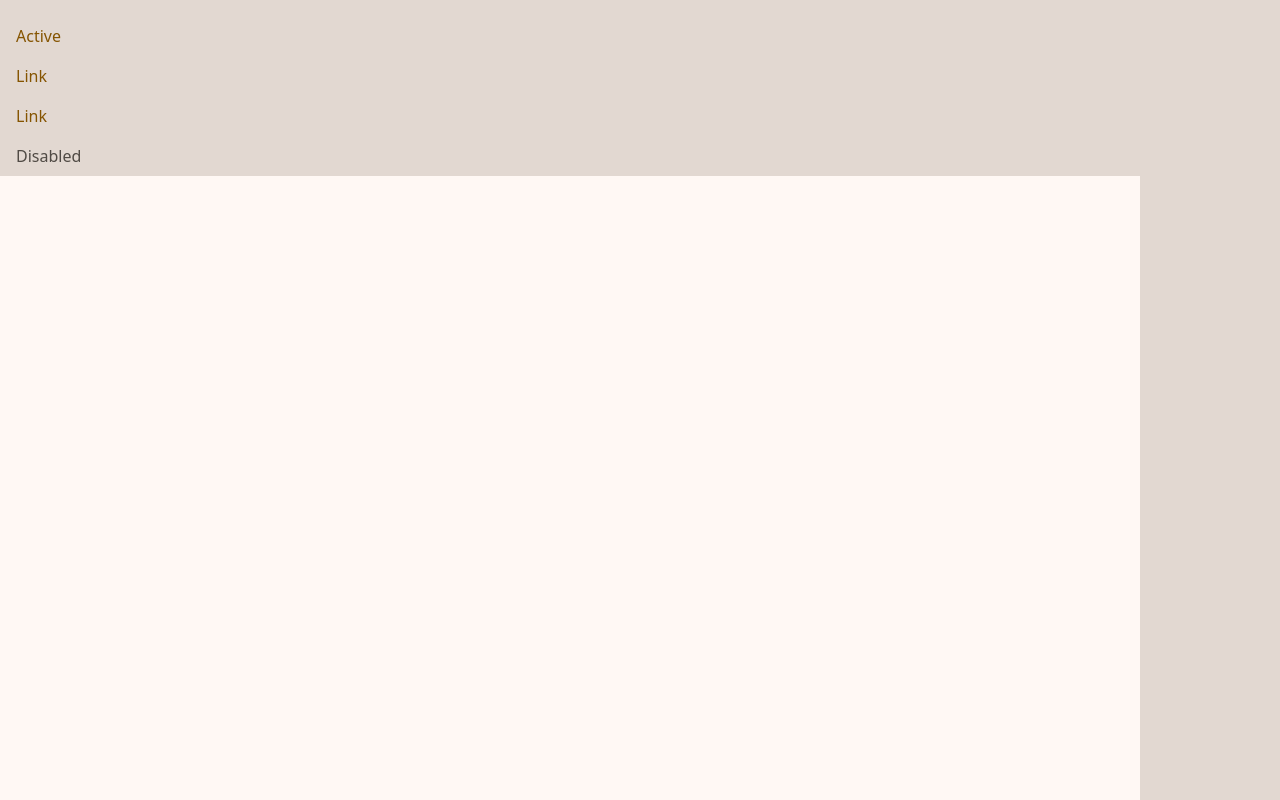
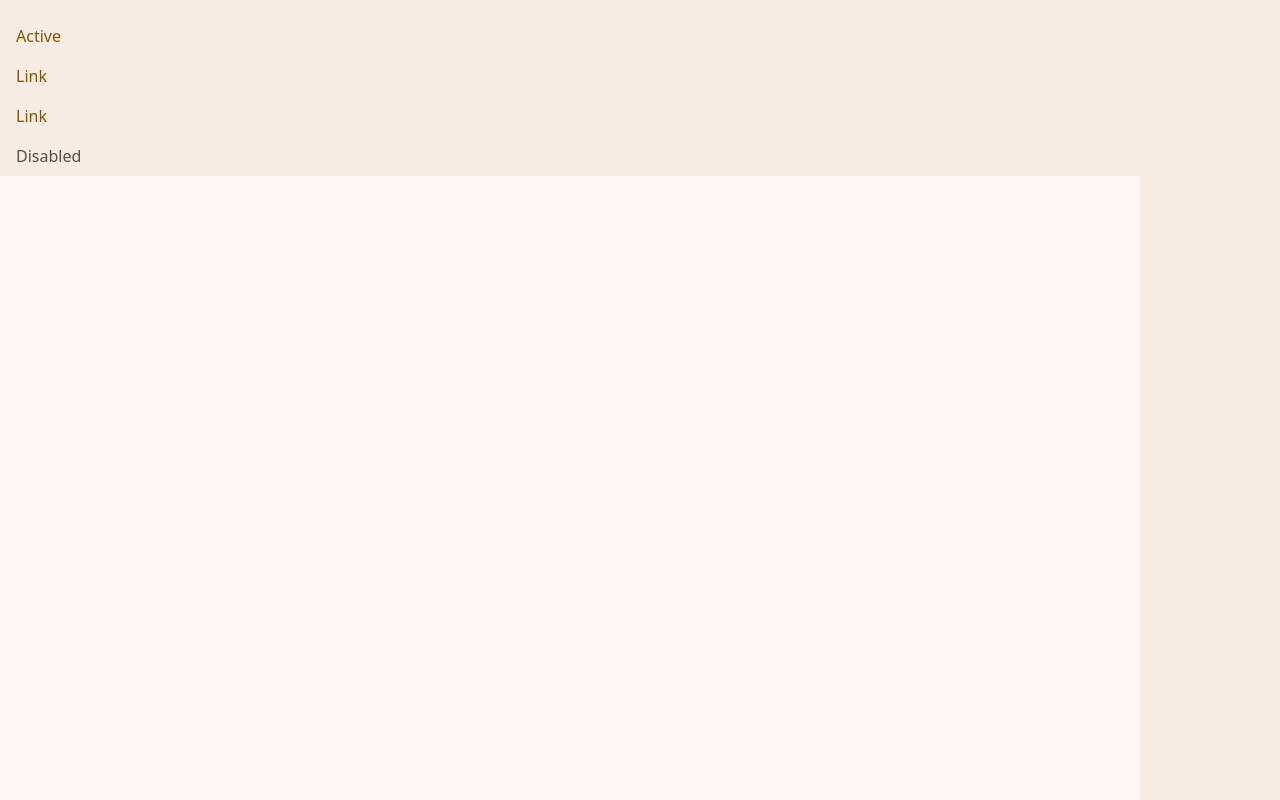
Before and after one commit to mtch99/app-builder, a Next.js app in the folder web/: page / in a window 1280 px wide. Shown: the top 800 px of the page. Built offline with nearby package versions, Linux system fonts and the light colour scheme.

Commit message:
feat: md3 build time plugin

```diff
--- a/web/next.config.js
+++ b/web/next.config.js
@@ -12,7 +12,7 @@ const nextConfig = {
       ...config,
       plugins: [
         ...config.plugins,
-        new ConsoleLogOnBuildWebpackPlugin('emptyPath')
+        new ConsoleLogOnBuildWebpackPlugin()
       ]
     }
     // console.log(config)
--- a/web/src/styles/globals.scss
+++ b/web/src/styles/globals.scss
@@ -1,5 +1 @@
-$primary: #ff4136;
-$danger: #ff4136;
-$body-bg: white;
-$primary-border-subtle: red;
-@import "./md3-theme-builder.scss";
+@import "./md3-bootstrap.theme.scss";
--- /dev/null
+++ b/web/src/styles/md3-bootstrap.theme.scss
@@ -0,0 +1,5 @@
+$primary: #855400;
+$body-bg: #F6ECE4;
+$body-color: #1F1B16;
+$border-color: #D4C4B5;
+@import "~bootstrap/scss/bootstrap";
--- a/web/src/styles/md3-theme-builder.scss
+++ /dev/null
@@ -1,5 +0,0 @@
-$primary: #855400; // primary
-$body-bg: #e2d8d1; // surfaceContainer
-$body-color: #1f1b16; // onSurface
-$border-color:#d4c4b5; // outline variant
-@import "~bootstrap/scss/bootstrap";
--- a/web/src/styles/theme.json
+++ b/web/src/styles/theme.json
@@ -55,314 +55,6 @@
       "surfaceContainerLowest": "#FFFFFF",
       "surfaceBright": "#FFF8F4",
       "surfaceDim": "#E2D8D1"
-    },
-    "dark": {
-      "primary": "#FFB95C",
-      "onPrimary": "#462A00",
-      "primaryContainer": "#653E00",
-      "onPrimaryContainer": "#FFDDB7",
-      "primaryFixed": "#FFDDB7",
-      "onPrimaryFixed": "#2A1700",
-      "primaryFixedDim": "#FFB95C",
-      "onPrimaryFixedVariant": "#653E00",
-      "secondary": "#DFC2A2",
-      "onSecondary": "#3F2D17",
-      "secondaryContainer": "#57432B",
-      "onSecondaryContainer": "#FCDEBC",
-      "secondaryFixed": "#FCDEBC",
-      "onSecondaryFixed": "#281805",
-      "secondaryFixedDim": "#DFC2A2",
-      "onSecondaryFixedVariant": "#57432B",
-      "tertiary": "#BACD9F",
-      "onTertiary": "#263514",
-      "tertiaryContainer": "#3C4C28",
-      "onTertiaryContainer": "#D6E9B9",
-      "tertiaryFixed": "#D6E9B9",
-      "onTertiaryFixed": "#121F03",
-      "tertiaryFixedDim": "#BACD9F",
-      "onTertiaryFixedVariant": "#3C4C28",
-      "error": "#FFB4AB",
-      "onError": "#690005",
-      "errorContainer": "#93000A",
-      "onErrorContainer": "#FFDAD6",
-      "outline": "#9C8E80",
-      "background": "#1F1B16",
-      "onBackground": "#EBE1D9",
-      "surface": "#17130E",
-      "onSurface": "#CEC5BD",
-      "surfaceVariant": "#504539",
-      "onSurfaceVariant": "#D4C4B5",
-      "inverseSurface": "#EBE1D9",
-      "inverseOnSurface": "#1F1B16",
-      "inversePrimary": "#855400",
-      "shadow": "#000000",
-      "surfaceTint": "#FFB95C",
-      "outlineVariant": "#504539",
-      "scrim": "#000000",
-      "surfaceContainerHighest": "#39342F",
-      "surfaceContainerHigh": "#2E2924",
-      "surfaceContainer": "#231F1A",
-      "surfaceContainerLow": "#1F1B16",
-      "surfaceContainerLowest": "#110E09",
-      "surfaceBright": "#3E3833",
-      "surfaceDim": "#17130E"
     }
-  },
-  "palettes": {
-    "primary": {
-      "0": "#000000",
-      "5": "#1C0E00",
-      "10": "#2A1700",
-      "20": "#462A00",
-      "25": "#553400",
-      "30": "#653E00",
-      "35": "#744900",
-      "40": "#855400",
-      "50": "#A66A00",
-      "60": "#C98100",
-      "70": "#ED9900",
-      "80": "#FFB95C",
-      "90": "#FFDDB7",
-      "95": "#FFEEDE",
-      "98": "#FFF8F4",
-      "99": "#FFFBFF",
-      "100": "#FFFFFF"
-    },
-    "secondary": {
-      "0": "#000000",
-      "5": "#1B0E00",
-      "10": "#281805",
-      "20": "#3F2D17",
-      "25": "#4B3821",
-      "30": "#57432B",
-      "35": "#644F36",
-      "40": "#705B41",
-      "50": "#8B7357",
-      "60": "#A68C6F",
-      "70": "#C2A788",
-      "80": "#DFC2A2",
-      "90": "#FCDEBC",
-      "95": "#FFEEDE",
-      "98": "#FFF8F4",
-      "99": "#FFFBFF",
-      "100": "#FFFFFF"
-    },
-    "tertiary": {
-      "0": "#000000",
-      "5": "#091400",
-      "10": "#121F03",
-      "20": "#263514",
-      "25": "#31401E",
-      "30": "#3C4C28",
-      "35": "#485833",
-      "40": "#53643E",
-      "50": "#6C7D54",
-      "60": "#85976C",
-      "70": "#9FB285",
-      "80": "#BACD9F",
-      "90": "#D6E9B9",
-      "95": "#E4F8C7",
-      "98": "#F0FFD6",
-      "99": "#F9FFE8",
-      "100": "#FFFFFF"
-    },
-    "error": {
-      "0": "#000000",
-      "5": "#2D0001",
-      "10": "#410002",
-      "20": "#690005",
-      "25": "#7E0007",
-      "30": "#93000A",
-      "35": "#A80710",
-      "40": "#BA1A1A",
-      "50": "#DE3730",
-      "60": "#FF5449",
-      "70": "#FF897D",
-      "80": "#FFB4AB",
-      "90": "#FFDAD6",
-      "95": "#FFEDEA",
-      "98": "#FFF8F7",
-      "99": "#FFFBFF",
-      "100": "#FFFFFF"
-    },
-    "neutral": {
-      "0": "#000000",
-      "5": "#14100C",
-      "10": "#1F1B16",
-      "20": "#352F2A",
-      "25": "#403A35",
-      "30": "#4C4640",
-      "35": "#58514B",
-      "40": "#645D57",
-      "50": "#7D766F",
-      "60": "#978F88",
-      "70": "#B2AAA2",
-      "80": "#CEC5BD",
-      "90": "#EBE1D9",
-      "95": "#F9EFE7",
-      "98": "#FFF8F4",
-      "99": "#FFFBFF",
-      "100": "#FFFFFF"
-    },
-    "neutralVariant": {
-      "0": "#000000",
-      "5": "#171007",
-      "10": "#221A10",
-      "20": "#382F24",
-      "25": "#443A2E",
-      "30": "#504539",
-      "35": "#5C5144",
-      "40": "#685C50",
-      "50": "#827568",
-      "60": "#9C8E80",
-      "70": "#B8A99A",
-      "80": "#D4C4B5",
-      "90": "#F0E0D0",
-      "95": "#FFEEDE",
-      "98": "#FFF8F4",
-      "99": "#FFFBFF",
-      "100": "#FFFFFF"
-    }
-  },
-  "styles": {
-    "display": {
-      "large": {
-        "fontFamilyName": "Roboto",
-        "fontFamilyStyle": "Regular",
-        "fontWeight": 400,
-        "fontSize": 57,
-        "lineHeight": 64,
-        "letterSpacing": -0.25
-      },
-      "medium": {
-        "fontFamilyName": "Roboto",
-        "fontFamilyStyle": "Regular",
-        "fontWeight": 400,
-        "fontSize": 45,
-        "lineHeight": 52,
-        "letterSpacing": 0
-      },
-      "small": {
-        "fontFamilyName": "Roboto",
-        "fontFamilyStyle": "Regular",
-        "fontWeight": 400,
-        "fontSize": 36,
-        "lineHeight": 44,
-        "letterSpacing": 0
-      }
-    },
-    "headline": {
-      "large": {
-        "fontFamilyName": "Roboto",
-        "fontFamilyStyle": "Regular",
-        "fontWeight": 400,
-        "fontSize": 32,
-        "lineHeight": 40,
-        "letterSpacing": 0
-      },
-      "medium": {
-        "fontFamilyName": "Roboto",
-        "fontFamilyStyle": "Regular",
-        "fontWeight": 400,
-        "fontSize": 28,
-        "lineHeight": 36,
-        "letterSpacing": 0
-      },
-      "small": {
-        "fontFamilyName": "Roboto",
-        "fontFamilyStyle": "Regular",
-        "fontWeight": 400,
-        "fontSize": 24,
-        "lineHeight": 32,
-        "letterSpacing": 0
-      }
-    },
-    "body": {
-      "large": {
-        "fontFamilyName": "Roboto",
-        "fontFamilyStyle": "Regular",
-        "fontWeight": 400,
-        "fontSize": 16,
-        "lineHeight": 24,
-        "letterSpacing": 0.5
-      },
-      "medium": {
-        "fontFamilyName": "Roboto",
-        "fontFamilyStyle": "Regular",
-        "fontWeight": 400,
-        "fontSize": 14,
-        "lineHeight": 20,
-        "letterSpacing": 0.25
-      },
-      "small": {
-        "fontFamilyName": "Roboto",
-        "fontFamilyStyle": "Regular",
-        "fontWeight": 400,
-        "fontSize": 12,
-        "lineHeight": 16,
-        "letterSpacing": 0.4000000059604645
-      }
-    },
-    "label": {
-      "large": {
-        "fontFamilyName": "Roboto",
-        "fontFamilyStyle": "Medium",
-        "fontWeight": 500,
-        "fontSize": 14,
-        "lineHeight": 20,
-        "letterSpacing": 0.10000000149011612
-      },
-      "medium": {
-        "fontFamilyName": "Roboto",
-        "fontFamilyStyle": "Medium",
-        "fontWeight": 500,
-        "fontSize": 12,
-        "lineHeight": 16,
-        "letterSpacing": 0.5
-      },
-      "small": {
-        "fontFamilyName": "Roboto",
-        "fontFamilyStyle": "Medium",
-        "fontWeight": 500,
-        "fontSize": 11,
-        "lineHeight": 16,
-        "letterSpacing": 0.5
-      }
-    },
-    "title": {
-      "large": {
-        "fontFamilyName": "Roboto",
-        "fontFamilyStyle": "Regular",
-        "fontWeight": 400,
-        "fontSize": 22,
-        "lineHeight": 28,
-        "letterSpacing": 0
-      },
-      "medium": {
-        "fontFamilyName": "Roboto",
-        "fontFamilyStyle": "Medium",
-        "fontWeight": 500,
-        "fontSize": 16,
-        "lineHeight": 24,
-        "letterSpacing": 0.15000000596046448
-      },
-      "small": {
-        "fontFamilyName": "Roboto",
-        "fontFamilyStyle": "Medium",
-        "fontWeight": 500,
-        "fontSize": 14,
-        "lineHeight": 20,
-        "letterSpacing": 0.10000000149011612
-      }
-    }
-  },
-  "extendedColors": [
-    {
-      "harmonized": false,
-      "color": "#FFFFFF",
-      "name": "Custom Color 1",
-      "description": ""
-    }
-  ],
-  "name": "M3"
+  }
 }
```
